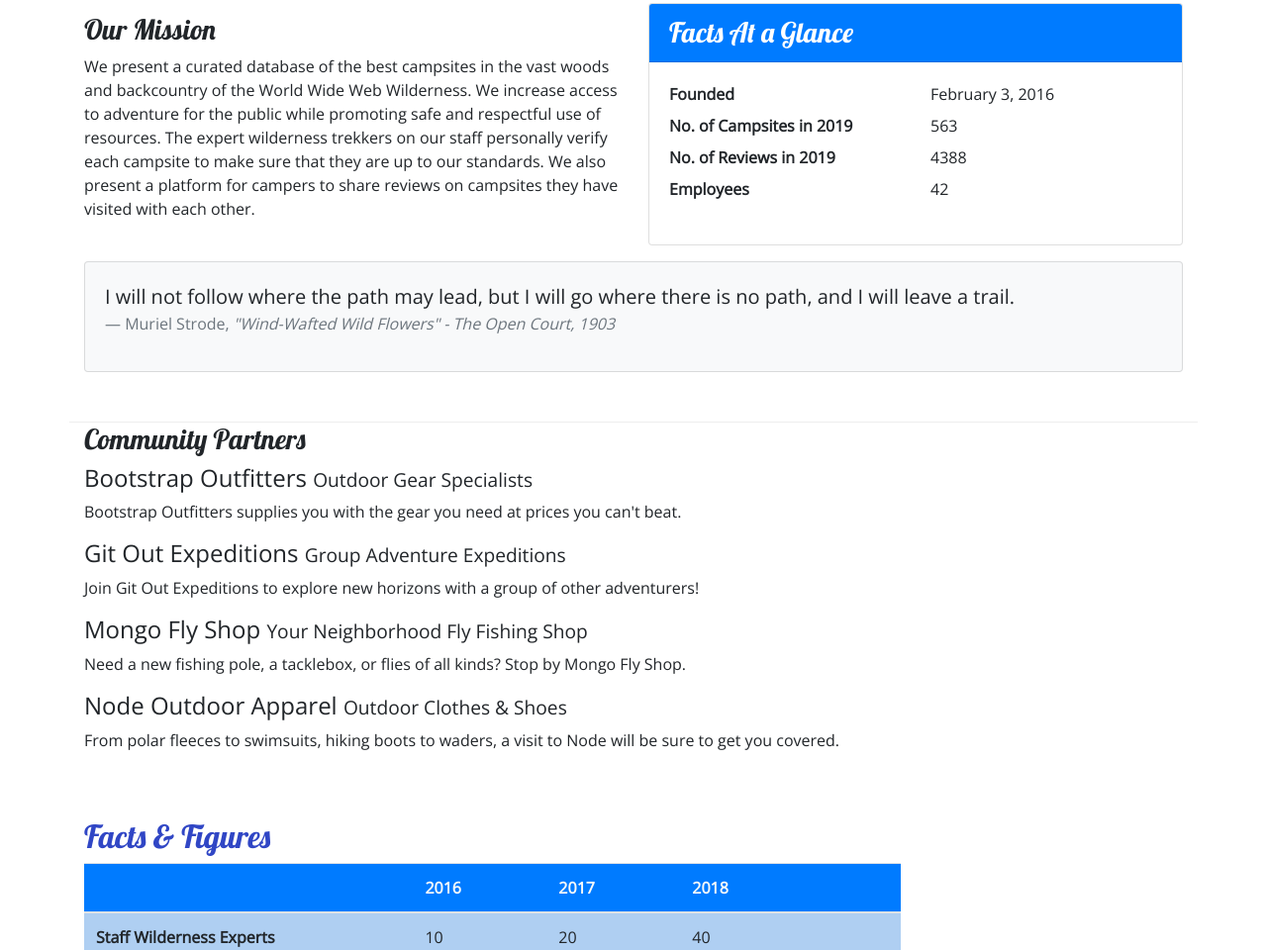
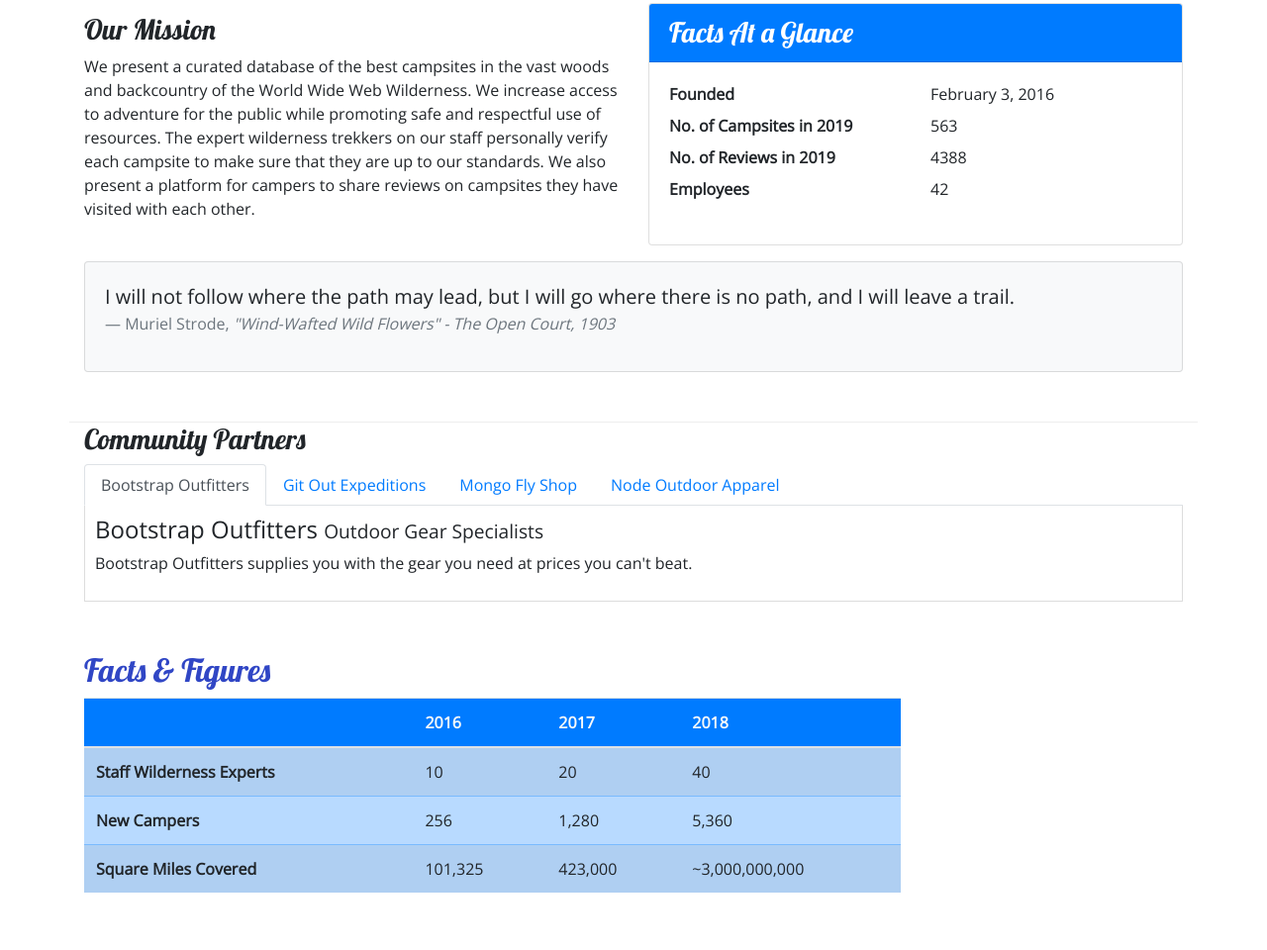
Before and after one commit to mayfiete/nucamp, a website: page nucampsite/aboutus.html in a window 1280 px wide. Shown: the part 377-1337 px from the top of the page at 99% size. Drawn offline with nearby package versions, Linux system fonts and the light colour scheme.

Commit message:
feat: converting community partner list to tabs

```diff
--- a/nucampsite/aboutus.html
+++ b/nucampsite/aboutus.html
@@ -109,14 +109,30 @@
         <div>
             <div>
                 <h3>Community Partners</h3>
-                <h4>Bootstrap Outfitters <small>Outdoor Gear Specialists</small></h4>
-                <p class="d-none d-sm-block ">Bootstrap Outfitters supplies you with the gear you need at prices you can't beat.</p>
-                <h4>Git Out Expeditions <small>Group Adventure Expeditions</small></h4>
-                <p class="d-none d-sm-block "> Join Git Out Expeditions to explore new horizons with a group of other adventurers!</p>
-                <h4>Mongo Fly Shop <small>Your Neighborhood Fly Fishing Shop</small></h4>
-                <p class="d-none d-sm-block "> Need a new fishing pole, a tacklebox, or flies of all kinds? Stop by Mongo Fly Shop.</p>
-                <h4>Node Outdoor Apparel <small>Outdoor Clothes & Shoes</small></h4>
-                <p class="d-none d-sm-block ">From polar fleeces to swimsuits, hiking boots to waders, a visit to Node will be sure to get you covered.</p>
+                <ul class="nav nav-tabs">
+                    <li class="nav-item"><a class="nav-link active" href="#bootstrap" role="tab" data-toggle="tab">Bootstrap Outfitters</a></li>
+                    <li class="nav-item"><a class="nav-link" href="#git" role="tab" data-toggle="tab">Git Out Expeditions</a></li>
+                    <li class="nav-item"><a class="nav-link" href="#mongo" role="tab" data-toggle="tab">Mongo Fly Shop</a></li>
+                    <li class="nav-item"><a class="nav-link" href="#node" role="tab" data-toggle="tab">Node Outdoor Apparel</a></li>
+                </ul>
+                <div class="tab-content">
+                    <div role="tabpanel" class="tab-pane fade show active" id="bootstrap">
+                        <h4>Bootstrap Outfitters <small>Outdoor Gear Specialists</small></h4>
+                        <p class="d-none d-sm-block">Bootstrap Outfitters supplies you with the gear you need at prices you can't beat.</p>
+                    </div>
+                    <div role="tabpanel" class="tab-pane fade" id="git">
+                        <h4>Git Out Expeditions <small>Group Adventure Expeditions</small></h4>
+                        <p class="d-none d-sm-block">Join Git Out Expeditions to explore new horizons with a group of other adventurers!</p>
+                    </div>
+                    <div role="tabpanel" class="tab-pane fade" id="mongo">
+                        <h4>Mongo Fly Shop <small>Your Neighborhood Fly Fishing Shop.</small></h4>
+                        <p class="d-none d-sm-block">Need a new fishing pole, a tacklebox, or flies of all kinds? Stop by Mongo Fly Shop.</p>
+                    </div>
+                    <div role="tabpanel" class="tab-pane fade" id="node">
+                        <h4>Node Outdoor Apparel <small>Outdoor Clothes & Shoes</small></h4>
+                        <p class="d-none d-sm-block">From polar fleeces to swimsuits, hiking boots to waders, a visit to Node will be sure to get you covered.</p>
+                    </div>
+                </div>
             </div>
         </div>
     </div>
--- a/nucampsite/css/styles.css
+++ b/nucampsite/css/styles.css
@@ -38,3 +38,10 @@ header h2 {
 .navbar {
     background-color: #901CAD
 }
+
+.tab-content {
+    border: 1px solid #DDD;
+    border-top: none;
+    padding: 10px;
+
+}
```
